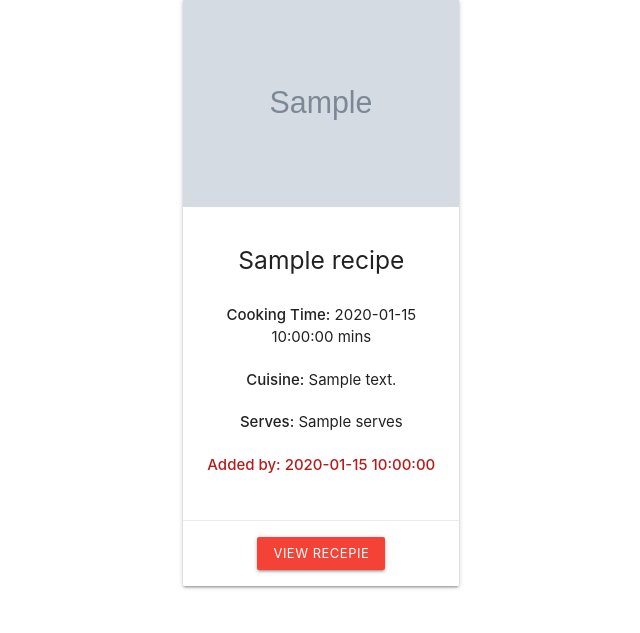
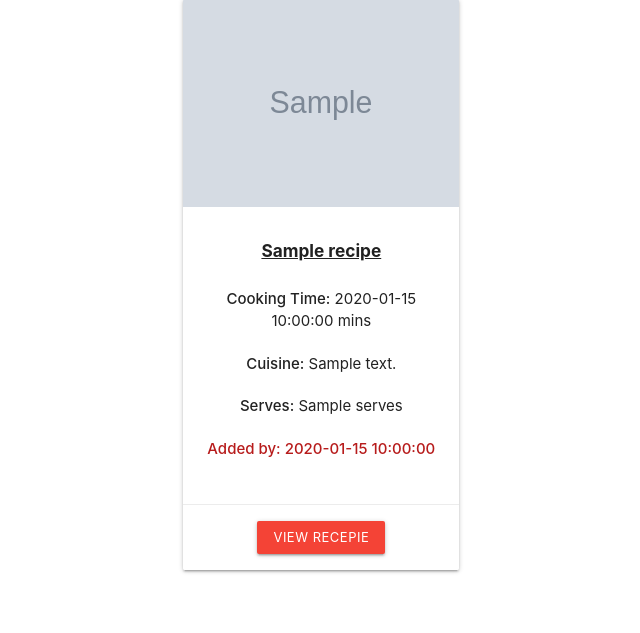
Before and after one commit to reidycolm/MS3-Project, a Flask app: page / in a window 1280 px wide. Shown: the part 167-800 px from the top of the page, without its empty margins (20-660 px from the left). Run offline with Flask 2, Linux system fonts and the light colour scheme; grey boxes marked "Sample" are stand-in pictures; a database or web service that is not in the repository returns one stand-in record (values such as "Sample title"); some libraries are stand-ins or nearby versions.

Commit message:
fixed heading sizes in card panel

```diff
--- a/static/css/style.css
+++ b/static/css/style.css
@@ -13,3 +13,9 @@
 .view-recipe-img {
     width: 90%;
 }
+
+.card-content h6 {
+    white-space: nowrap;
+    font-weight: bold;
+    text-decoration: underline;
+}
--- a/templates/recipes.html
+++ b/templates/recipes.html
@@ -6,14 +6,14 @@
    <div class="row">
         {% for recipe in recipes %}
         <div class="col s12 m6 lg4 xl4">
-          <div class="card">
+          <div class="card recipe-info">
             <div class="card-image">
               <img src="{{ recipe.image_url }}" alt="recipe photo">
             </div>
             <div class="card-content">
                 <div class="row">
                     <div class="col s12 center-align">
-                        <h5>{{ recipe.recipe_name }}</h5>
+                        <h6>{{ recipe.recipe_name }}</h6>
                     </div>
                 </div>
                 <div class="row">
```
